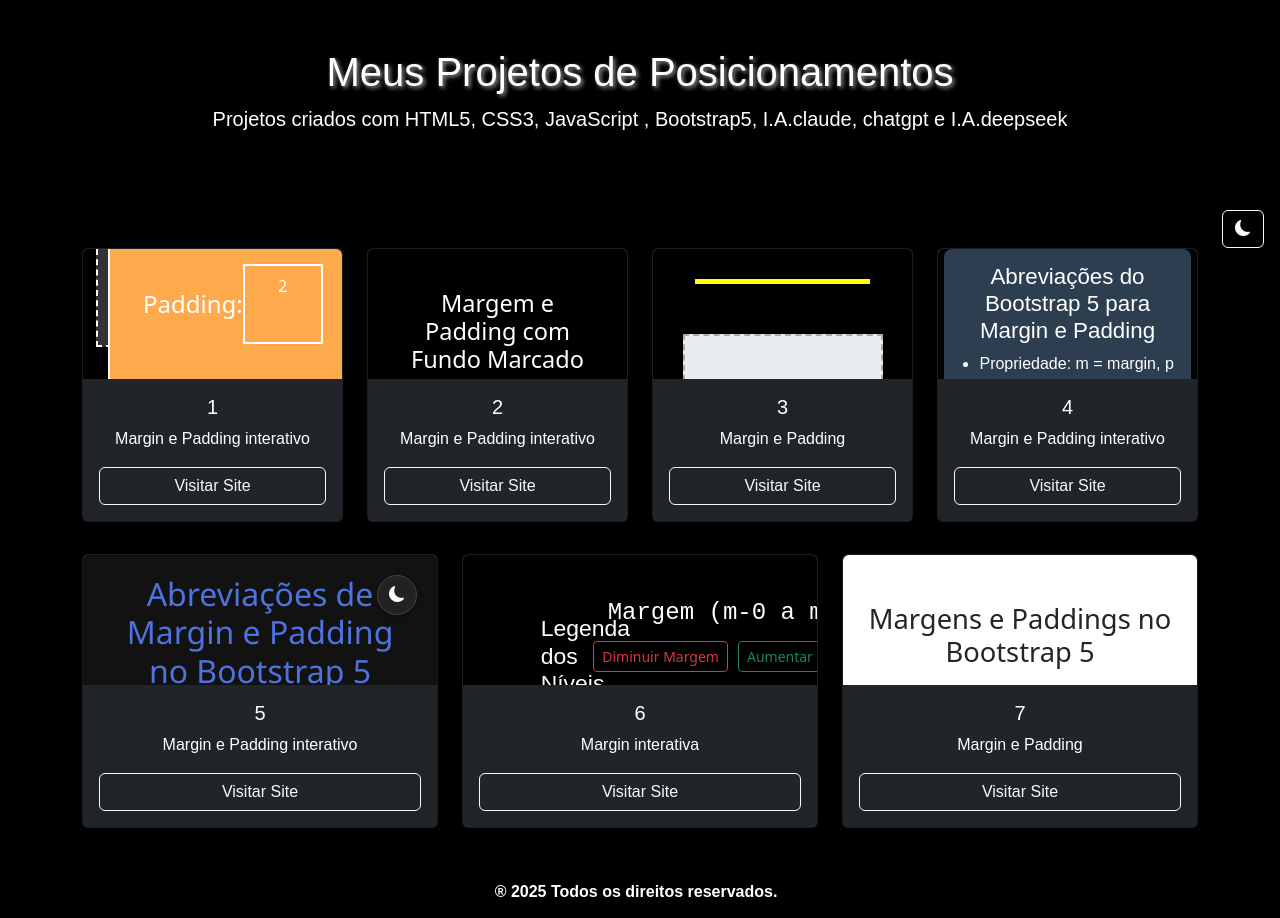
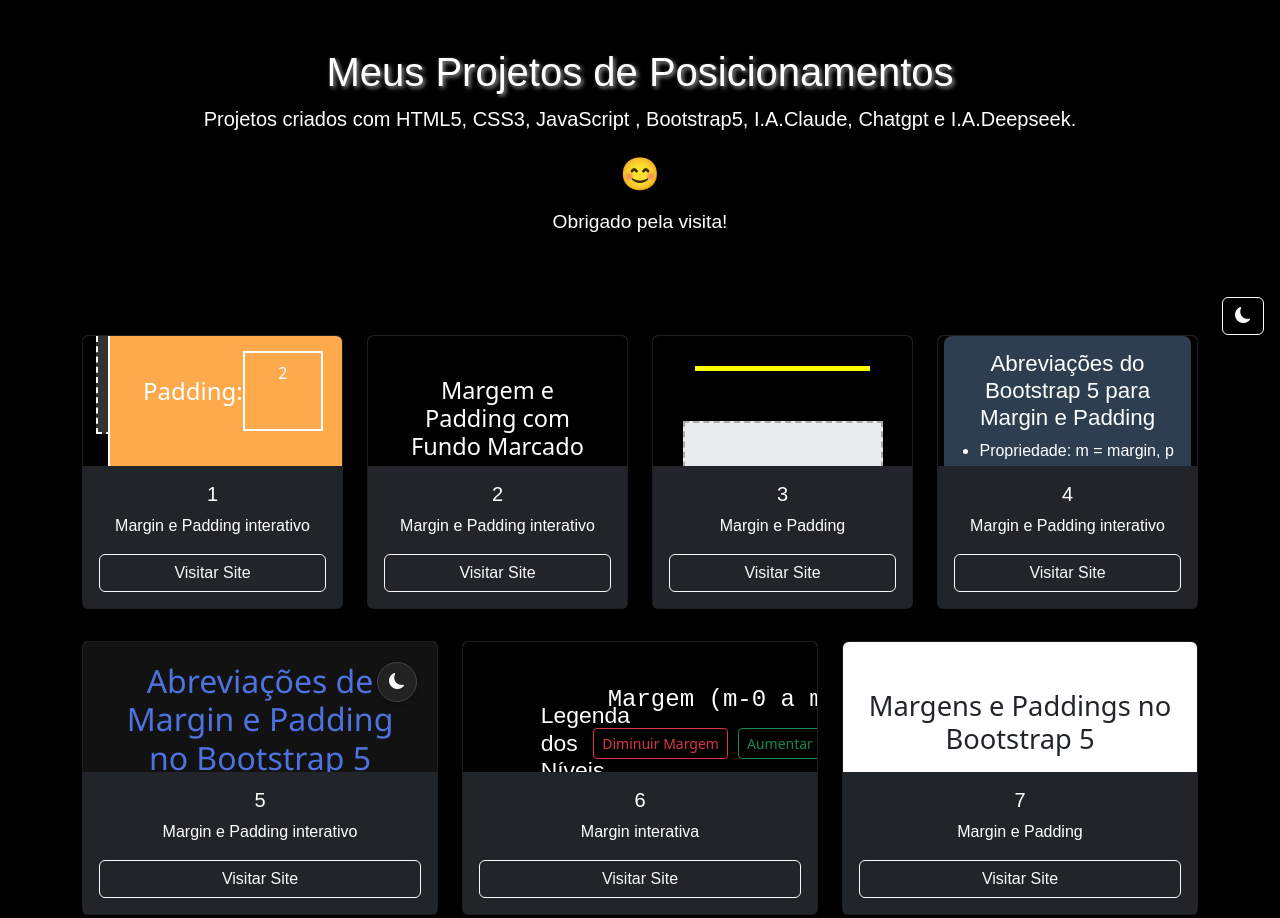
Before and after one commit to fabiovnucci/margin-e-padding, a plain HTML site: page index.html in a window 1280 px wide. Shown: the top 918 px of the page. Drawn offline with nearby package versions, Linux system fonts and the light colour scheme.

Commit message:
Update index.html carinha

```diff
--- a/index.html
+++ b/index.html
@@ -32,6 +32,14 @@
         .text-shadow {
             text-shadow: 2px 2px 4px rgba(255, 255, 255, 0.6);
         }
+        .emoji {
+            font-size: 2rem;
+        }
+
+        .thank-you-message {
+            font-size: 1.2rem;
+            margin-top: 10px;
+        }
     </style>
     <link href="https://cdn.jsdelivr.net/npm/bootstrap-icons@1.11.1/font/bootstrap-icons.css" rel="stylesheet">
 
@@ -42,9 +50,11 @@
     <header class="bg-black text-white text-center py-5 mb-1">
         <div class="container">
             <h1 class="display-6 text-shadow">Meus Projetos de Posicionamentos </h1>
-            <p class="lead"> Projetos criados com HTML5, CSS3, JavaScript , Bootstrap5, I.A.claude, chatgpt e
-                I.A.deepseek
+            <p class="lead"> Projetos criados com HTML5, CSS3, JavaScript , Bootstrap5, I.A.Claude, Chatgpt e
+                I.A.Deepseek.
             </p>
+            <div class="emoji">😊</div>
+            <div class="thank-you-message">Obrigado pela visita!</div>
         </div>
     </header>
     <div class="text-end pe-3 pt-2">
```
